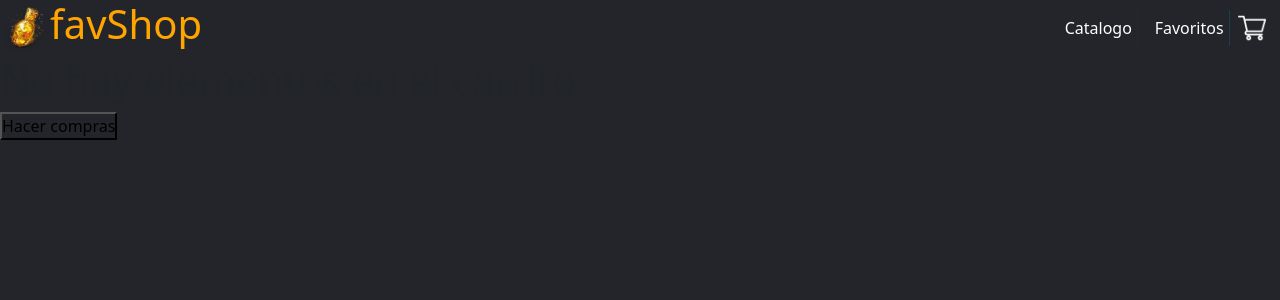
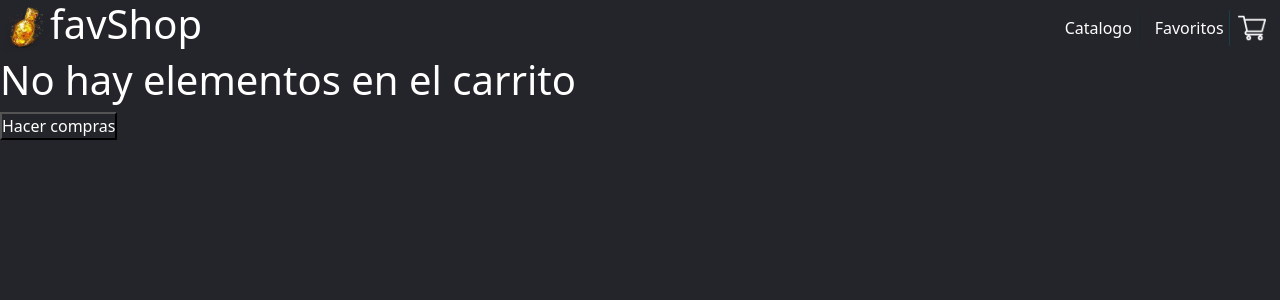
Before and after one commit to julianChurio/favShopv2-Ecommerce, a React (Create React App) app: page /cart in a window 1280 px wide. Shown: the top 300 px of the page. Built offline with nearby package versions, Linux system fonts and the light colour scheme.

Commit message:
cambios de estilo

```diff
--- a/src/CartProvider.jsx
+++ b/src/CartProvider.jsx
@@ -25,7 +25,9 @@ const CartProvider = ({ children }) => {
 
   const buscarEnCarrito = (id) => cart.find((product) => product.id === id ? console.log(product.cantidad) : false);
 
-  buscarEnCarrito(1145360)
+  if(buscarEnCarrito(1145360) >= 2) {
+    console.log('hola')
+  }
 
   const removerProducto = (id) => setCart(cart.filter((product) => product.id !== id));
 
--- a/src/assets/css/styles.css
+++ b/src/assets/css/styles.css
@@ -2,6 +2,7 @@
   margin: 0;
   padding: 0;
   background-color: #24252a;
+  color: white;
 }
 
 body {
```
